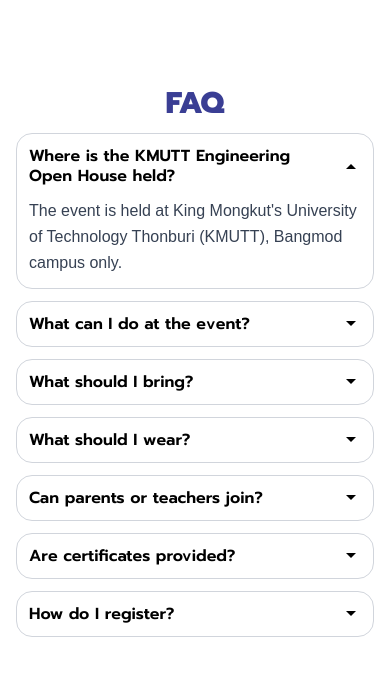
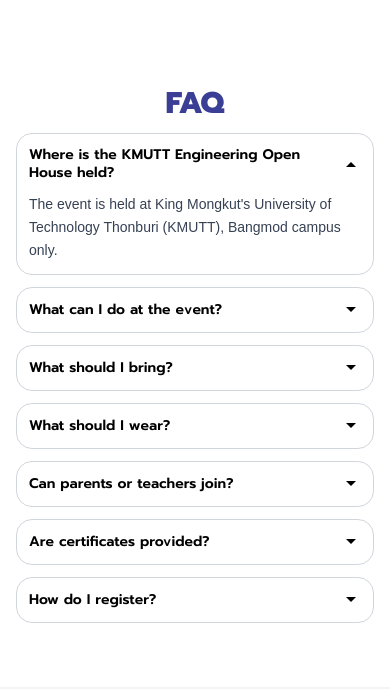
Before and after one commit to kmutt-engineering-openhouse/kmutt-engineering-openhouse-2025, an Astro site: page /en in a window 390 px wide. Shown: the part 4520-5209 px from the top of the page. Built offline with nearby package versions, Linux system fonts and the light colour scheme; Astro itself is replaced by a stand-in of ours; a web font is replaced by a local one.

Commit message:
refactor(faq): remove unnecessary Props interface and adjust text sizes for consistency

```diff
--- a/src/components/home/faq/Card.astro
+++ b/src/components/home/faq/Card.astro
@@ -1,13 +1,14 @@
 ---
-type Props = { question: string; answer: string; open?: boolean };
-const { question, answer, open = false } = Astro.props as Props;
+const { question, answer, open = false } = Astro.props;
 ---
 
-<details class="group rounded-2xl border border-gray-300 bg-white" {...open ? { open: true } : {}}>
+<details class="group rounded-2xl border border-gray-300 bg-white" open={open}>
   <summary
     class="flex w-full cursor-pointer list-none items-center justify-between gap-3 p-3 sm:p-4"
   >
-    <h3 class="font-prompt text-left text-base leading-tight font-semibold">{question}</h3>
+    <h3 class="font-prompt text-left text-sm leading-tight font-semibold sm:text-base">
+      {question}
+    </h3>
     <svg
       viewBox="0 0 20 20"
       aria-hidden="true"
@@ -17,6 +18,6 @@
     </svg>
   </summary>
   <div class="px-3 pb-3 text-gray-700 sm:px-4 sm:pb-4">
-    <p class="font-jamjuree leading-relaxed whitespace-pre-line">{answer}</p>
+    <p class="font-jamjuree text-sm leading-relaxed whitespace-pre-line sm:text-base">{answer}</p>
   </div>
 </details>
```
